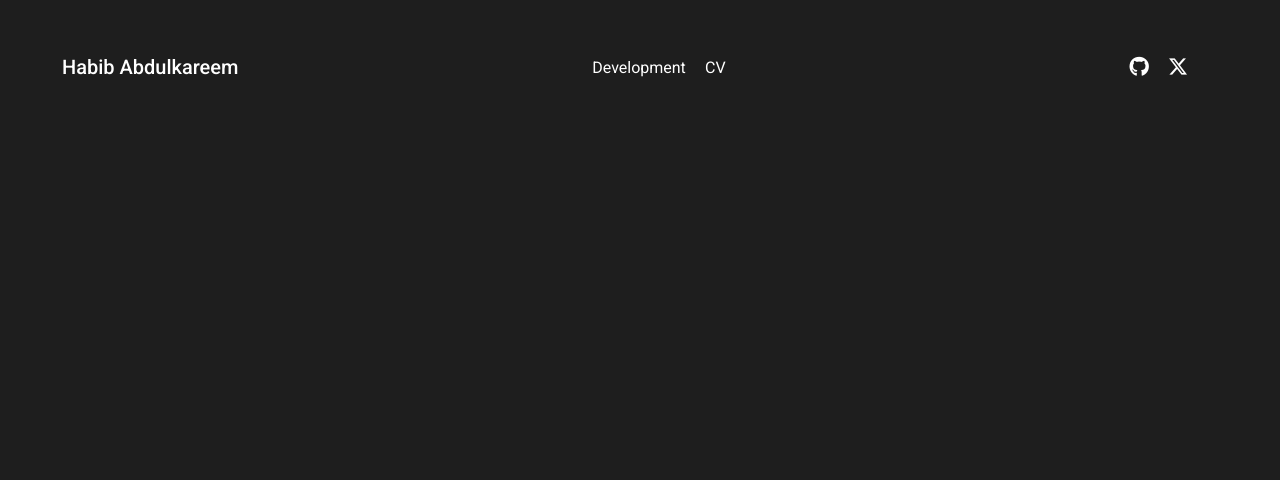
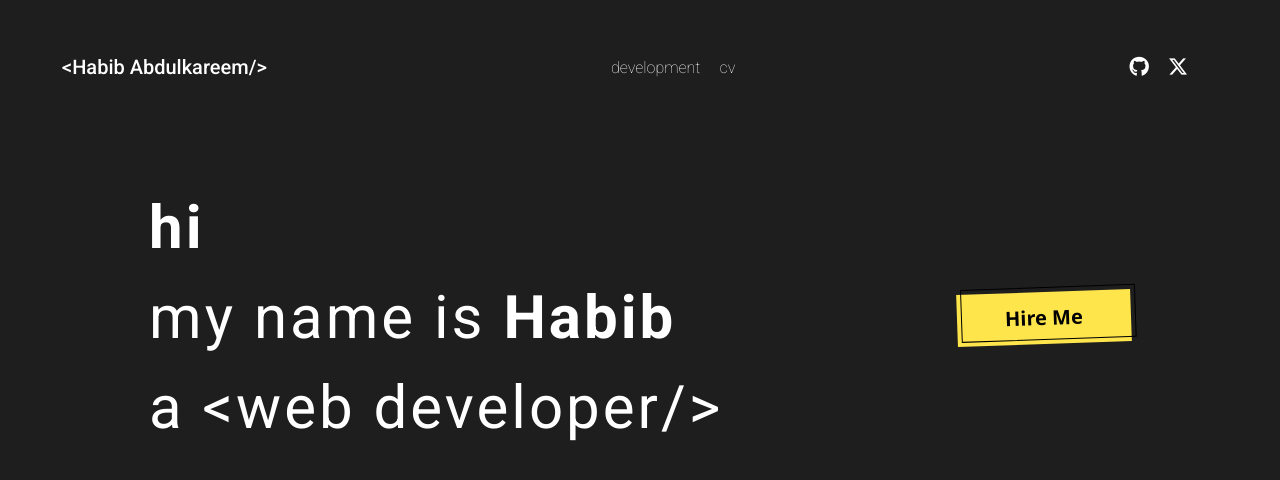
Before and after one commit to Habi12345/portfolio, a React (Vite) app in the folder portfolio/: page / in a window 1280 px wide. Shown: the top 480 px of the page. Built offline with nearby package versions, Linux system fonts and the light colour scheme.

Commit message:
did the main.jsx that is the body and would change the font

```diff
--- a/portfolio/src/App.jsx
+++ b/portfolio/src/App.jsx
@@ -11,6 +11,7 @@ function App() {
       <Header />
       <Main />
     </>
+
   )
 }
 
--- a/portfolio/src/components/header.css
+++ b/portfolio/src/components/header.css
@@ -18,7 +18,7 @@
     justify-content: space-between;
     gap: 1.2rem;
     margin-right: 50px;
-    font-weight: 400;
+    font-weight: 200;
 }
 .mid-text li{
     list-style: none;
--- a/portfolio/src/components/header.jsx
+++ b/portfolio/src/components/header.jsx
@@ -3,10 +3,10 @@ import '../components/header.css'
 export default function header() {
   return (
     <div className='header'>
-        <span>Habib Abdulkareem</span>
+        <span>&lt;Habib Abdulkareem/&gt;</span>
         <div className='mid-text'>
-            <li><a href="">Development</a></li>
-            <li><a href="">CV</a></li>
+            <li><a href="">development</a></li>
+            <li><a href="">cv</a></li>
         </div>
         <div className='mid-text2'>
             <li><a href=""><i class="fa-brands fa-github"></i></a></li>
--- a/portfolio/src/components/main.css
+++ b/portfolio/src/components/main.css
@@ -0,0 +1,72 @@
+.main{
+    display: flex;
+    align-items: center;
+    justify-content: space-around;
+    margin-top: 70px;
+    padding-top: 20px;
+}
+
+.txt{
+    color: #fff;
+    font-size: 60px;
+    display:flex;
+    flex-direction: column;
+    align-items: flex-start;
+    justify-content: space-between;
+    gap: 1.2rem;
+}
+.txt span{
+    letter-spacing: 3px;
+}
+
+.button-53 {
+  background-color: #ffe54c;
+  border: 0 solid #E5E7EB;
+  box-sizing: border-box;
+  color: #000000;
+  display: flex;
+  font-family: ui-sans-serif,system-ui,-apple-system,system-ui,"Segoe UI",Roboto,"Helvetica Neue",Arial,"Noto Sans",sans-serif,"Apple Color Emoji","Segoe UI Emoji","Segoe UI Symbol","Noto Color Emoji";
+  font-size: 3rem;
+  font-weight: 700;
+  justify-content: center;
+  line-height: 1.75rem;
+  padding: .75rem 1.65rem;
+  position: relative;
+  text-align: center;
+  text-decoration: none #000000 solid;
+  text-decoration-thickness: auto;
+  width: 100%;
+  max-width: 460px;
+  position: relative;
+  cursor: pointer;
+  transform: rotate(-2deg);
+  user-select: none;
+  -webkit-user-select: none;
+  touch-action: manipulation;
+}
+
+.button-53:focus {
+  outline: 0;
+}
+
+.button-53:after {
+  content: '';
+  position: absolute;
+  border: 1px solid #000000;
+  bottom: 4px;
+  left: 4px;
+  width: calc(100% - 1px);
+  height: calc(100% - 1px);
+}
+
+.button-53:hover:after {
+  bottom: 2px;
+  left: 2px;
+}
+
+@media (min-width: 768px) {
+  .button-53 {
+    padding: .75rem 3rem;
+    font-size: 1.25rem;
+  }
+}
--- a/portfolio/src/components/main.jsx
+++ b/portfolio/src/components/main.jsx
@@ -2,6 +2,15 @@ import React from 'react'
 import '../components/main.css'
 export default function main() {
   return (
-    <div></div>
+    <div className='main'>
+        <div className='txt'>
+            <span><b>hi</b></span>
+            <span>my name is <b>Habib</b></span>
+            <span>a &lt;web developer/&gt;</span>
+        </div>
+        <div>
+            <button class="button-53" role="button">Hire Me</button>
+        </div>
+    </div>
   )
 }
```
